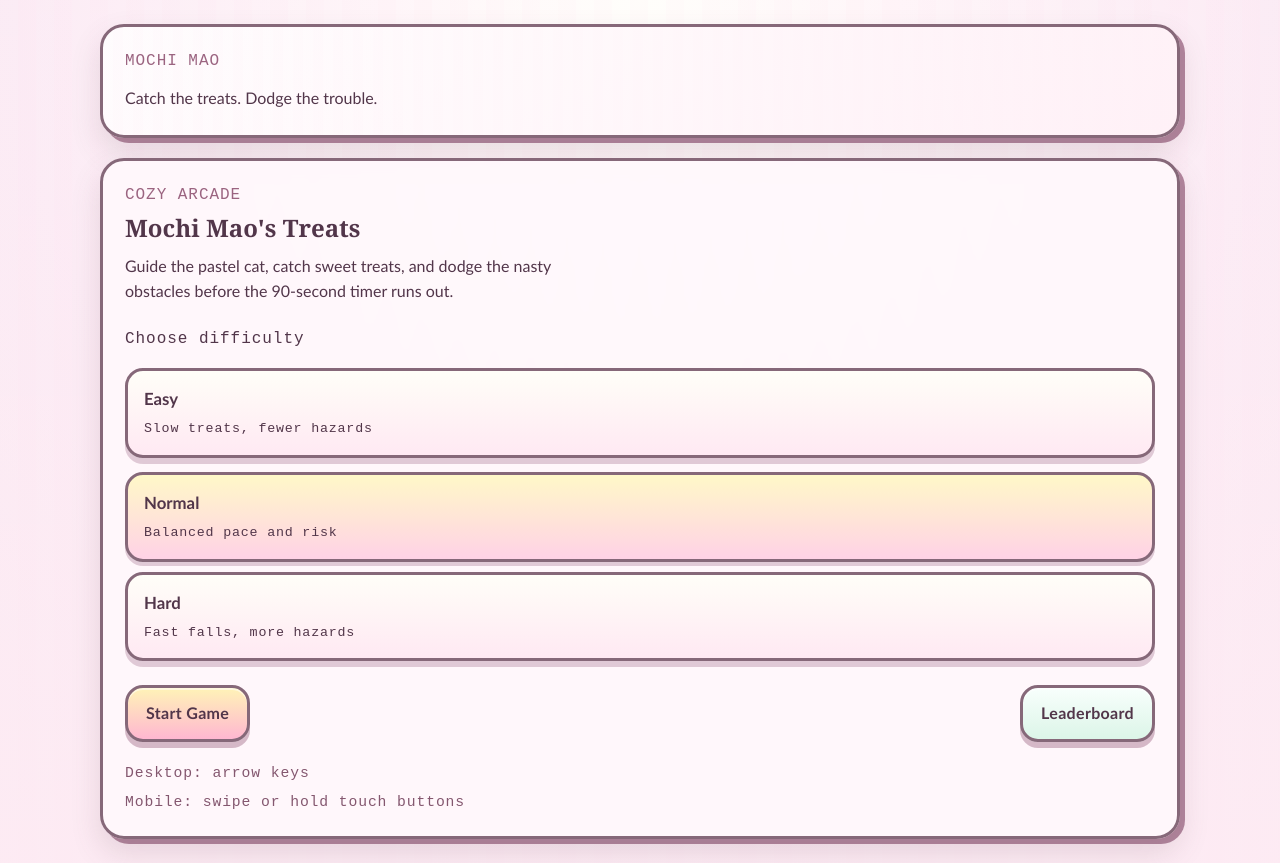
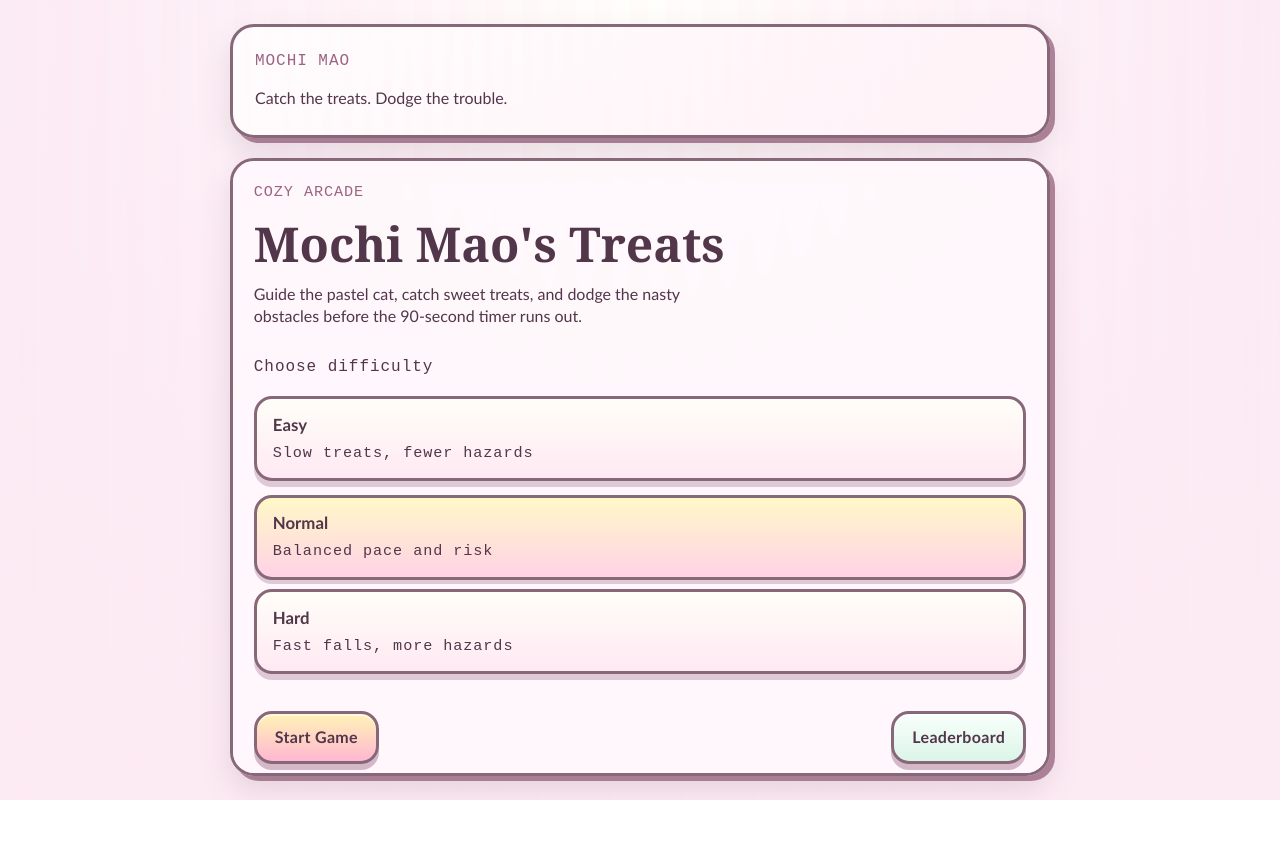
Before and after one commit to kimmyphua/mochi-mao, a React (Vite) app: page / in a window 1280 px wide. After the commit the page ends 800 px from the top, so only its background shows below. Built offline with nearby package versions, Linux system fonts and the light colour scheme.

Commit message:
Refine app-style layouts and gameplay viewport

```diff
--- a/src/App.tsx
+++ b/src/App.tsx
@@ -1,4 +1,5 @@
 import { useEffect, useMemo, useRef, useState } from 'react';
+import type { CSSProperties } from 'react';
 import badCatchUrl from './sounds/bad_catch.mp3';
 import easyBgmUrl from './sounds/bgm_level_easy.mp3';
 import hardBgmUrl from './sounds/bgm_level_hard.mp3';
@@ -46,6 +47,7 @@ export default function App() {
   const [playerName, setPlayerName] = useState('Mochi');
   const [isScoreSaved, setIsScoreSaved] = useState(false);
   const [isCatHurt, setIsCatHurt] = useState(false);
+  const [arenaScale, setArenaScale] = useState(1);
 
   const animationFrameRef = useRef<number>();
   const countdownTimeoutRef = useRef<number>();
@@ -71,6 +73,9 @@ export default function App() {
   });
   const screenRef = useRef<GameScreen>('start');
   const touchStartXRef = useRef<number | null>(null);
+  const gameLayoutRef = useRef<HTMLElement>(null);
+  const hudRef = useRef<HTMLDivElement>(null);
+  const touchControlsRef = useRef<HTMLDivElement>(null);
 
   useEffect(() => {
     gameStartAudioRef.current = new Audio(gameStartUrl);
@@ -114,6 +119,78 @@ export default function App() {
 
   useEffect(() => {
     screenRef.current = screen;
+  }, [screen]);
+
+  useEffect(() => {
+    const isScreenLocked = true;
+    const isPlayingLikeScreen = screen === 'playing';
+    document.body.classList.toggle('screen-locked', isScreenLocked);
+    document.documentElement.classList.toggle('screen-locked', isScreenLocked);
+    document.body.classList.toggle('playing-mode', isPlayingLikeScreen);
+    document.documentElement.classList.toggle('playing-mode', isPlayingLikeScreen);
+
+    return () => {
+      document.body.classList.remove('screen-locked');
+      document.documentElement.classList.remove('screen-locked');
+      document.body.classList.remove('playing-mode');
+      document.documentElement.classList.remove('playing-mode');
+    };
+  }, [screen]);
+
+  useEffect(() => {
+    if (screen !== 'playing') {
+      setArenaScale(1);
+      return;
+    }
+
+    const updateArenaScale = () => {
+      const layout = gameLayoutRef.current;
+      const hud = hudRef.current;
+      const touchControls = touchControlsRef.current;
+      if (!layout || !hud) {
+        return;
+      }
+
+      const layoutStyles = window.getComputedStyle(layout);
+      const rowGap = Number.parseFloat(layoutStyles.rowGap || layoutStyles.gap || '0');
+      const touchControlsVisible =
+        touchControls && window.getComputedStyle(touchControls).display !== 'none';
+      const controlsHeight = touchControlsVisible ? touchControls.offsetHeight : 0;
+      const verticalGaps = rowGap * (touchControlsVisible ? 2 : 1);
+      const availableHeight = Math.max(
+        240,
+        layout.clientHeight - hud.offsetHeight - controlsHeight - verticalGaps,
+      );
+      const availableWidth = Math.max(260, layout.clientWidth);
+      const nextScale = Math.min(
+        1,
+        availableWidth / ARENA_WIDTH,
+        availableHeight / ARENA_HEIGHT,
+      );
+
+      setArenaScale((current) => (Math.abs(current - nextScale) > 0.01 ? nextScale : current));
+    };
+
+    const animationFrame = window.requestAnimationFrame(updateArenaScale);
+    const resizeObserver = new ResizeObserver(updateArenaScale);
+
+    if (gameLayoutRef.current) {
+      resizeObserver.observe(gameLayoutRef.current);
+    }
+    if (hudRef.current) {
+      resizeObserver.observe(hudRef.current);
+    }
+    if (touchControlsRef.current) {
+      resizeObserver.observe(touchControlsRef.current);
+    }
+
+    window.addEventListener('resize', updateArenaScale);
+
+    return () => {
+      window.cancelAnimationFrame(animationFrame);
+      resizeObserver.disconnect();
+      window.removeEventListener('resize', updateArenaScale);
+    };
   }, [screen]);
 
   useEffect(() => {
@@ -413,11 +490,38 @@ export default function App() {
     () => DIFFICULTY_SETTINGS[difficulty].label,
     [difficulty],
   );
+  const arenaViewportStyle = useMemo(
+    () =>
+      ({
+        ['--arena-scale' as string]: arenaScale.toString(),
+        ['--arena-width' as string]: `${ARENA_WIDTH}px`,
+        ['--arena-height' as string]: `${ARENA_HEIGHT}px`,
+      }) satisfies CSSProperties,
+    [arenaScale],
+  );
 
   return (
-    <main className="app-shell">
-      <div className="app-frame">
-        <div className="brand-panel">
+    <main
+      className={`app-shell fixed-shell${
+        screen === 'playing' ? ' playing-shell' : ''
+      }`}
+    >
+      <div
+        className={`app-frame fixed-frame${
+          screen === 'playing' ? ' playing-frame' : ''
+        }`}
+        style={screen === 'playing' ? arenaViewportStyle : undefined}
+      >
+        <div
+          className={`brand-panel${screen === 'playing' ? ' compact-brand' : ''}${
+            screen === 'gameOver' ||
+            screen === 'start' ||
+            screen === 'countdown' ||
+            screen === 'leaderboard'
+              ? ' app-screen-brand'
+              : ''
+          }`}
+        >
           <p className="pixel-badge">Mochi Mao</p>
           <p className="brand-copy">
             Catch the treats. Dodge the trouble.
@@ -441,7 +545,7 @@ export default function App() {
         )}
 
         {screen === 'countdown' && (
-          <section className="panel screen-card countdown-screen">
+          <section className="panel screen-card countdown-screen app-screen-card">
             <p className="eyebrow">Get Ready</p>
             <h2>MOCHI MAO</h2>
             <p className="screen-copy">Catch the treats. Dodge the trouble.</p>
@@ -487,17 +591,23 @@ export default function App() {
         )}
 
         {screen === 'playing' && (
-          <section className="game-layout">
+          <section ref={gameLayoutRef} className="game-layout">
+            <div ref={hudRef}>
               <GameHud
                 difficultyLabel={difficultyLabel}
                 lives={lives}
                 score={score}
                 timeLeft={Math.max(0, Math.ceil(timeLeft))}
               />
+            </div>
 
+            <div className="game-viewport" style={arenaViewportStyle}>
               <div
                 className="game-arena panel"
                 onTouchEnd={(event) => handleSwipeEnd(event.changedTouches[0]?.clientX ?? 0)}
+                onTouchMove={(event) => {
+                  event.preventDefault();
+                }}
                 onTouchStart={(event) => handleSwipeStart(event.touches[0]?.clientX ?? 0)}
               >
                 <div className="pixel-cloud pixel-cloud-left" />
@@ -539,8 +649,9 @@ export default function App() {
                   <span className="cat-paw cat-paw-right" />
                 </div>
               </div>
+            </div>
 
-            <div className="touch-controls">
+            <div ref={touchControlsRef} className="touch-controls">
               <button
                 className="touch-button"
                 onPointerDown={() => {
--- a/src/components/GameOverScreen.tsx
+++ b/src/components/GameOverScreen.tsx
@@ -26,7 +26,7 @@ export function GameOverScreen({
   onShowLeaderboard,
 }: GameOverScreenProps) {
   return (
-    <section className="panel screen-card">
+    <section className="panel screen-card app-screen-card game-over-screen">
       <p className="eyebrow">Round Finished</p>
       <h2>Game Over</h2>
       <p className="screen-copy">
--- a/src/components/LeaderboardScreen.tsx
+++ b/src/components/LeaderboardScreen.tsx
@@ -11,7 +11,7 @@ export function LeaderboardScreen({
   onBack,
 }: LeaderboardScreenProps) {
   return (
-    <section className="panel screen-card">
+    <section className="panel screen-card app-screen-card leaderboard-screen">
       <div className="section-head">
         <div>
           <p className="eyebrow">Hall of Fame</p>
--- a/src/components/StartScreen.tsx
+++ b/src/components/StartScreen.tsx
@@ -15,7 +15,7 @@ export function StartScreen({
   onLeaderboard,
 }: StartScreenProps) {
   return (
-    <section className="panel screen-card start-screen">
+    <section className="panel screen-card start-screen app-screen-card">
       <p className="eyebrow">Cozy Arcade</p>
       <h1>Mochi Mao's Treats</h1>
       <p className="screen-copy">
--- a/src/styles.css
+++ b/src/styles.css
@@ -37,6 +37,13 @@ body,
   margin: 0;
 }
 
+html.screen-locked,
+body.screen-locked {
+  height: 100%;
+  overflow: hidden;
+  overscroll-behavior: none;
+}
+
 body {
   min-height: 100vh;
   touch-action: manipulation;
@@ -60,7 +67,13 @@ button {
 
 .app-shell {
   min-height: 100vh;
-  padding: 20px 14px 32px;
+  padding: 12px 10px;
+}
+
+.app-shell.fixed-shell {
+  height: 100dvh;
+  min-height: 100dvh;
+  overflow: hidden;
 }
 
 .app-frame {
@@ -68,6 +81,18 @@ button {
   margin: 0 auto;
   display: grid;
   gap: 20px;
+}
+
+.app-frame.fixed-frame {
+  height: 100%;
+  grid-template-rows: auto minmax(0, 1fr);
+}
+
+.app-frame.playing-frame {
+  min-height: 0;
+  grid-template-rows: auto minmax(0, 1fr);
+  gap: 10px;
+  justify-items: center;
 }
 
 .brand-panel,
@@ -88,6 +113,30 @@ button {
       rgba(255, 214, 233, 0.2) 10px,
       rgba(255, 214, 233, 0.2) 20px
     );
+}
+
+.brand-panel.compact-brand {
+  padding: 12px 16px 14px;
+}
+
+.brand-panel.app-screen-brand {
+  width: min(100%, 820px);
+  margin: 0 auto;
+}
+
+.playing-frame .brand-panel.compact-brand {
+  width: calc(var(--arena-width, 360px) * var(--arena-scale, 1));
+  max-width: 100%;
+  margin: 0 auto;
+}
+
+.brand-panel.compact-brand .pixel-badge {
+  margin-bottom: 4px;
+}
+
+.brand-panel.compact-brand .brand-copy {
+  margin-top: 4px;
+  font-size: 0.95rem;
 }
 
 .pixel-badge,
@@ -131,6 +180,61 @@ h2 {
   backdrop-filter: blur(8px);
 }
 
+.app-screen-card {
+  width: min(100%, 760px);
+  min-height: 0;
+  margin: 0 auto;
+  overflow: hidden;
+  padding: clamp(14px, 2.6vh, 22px);
+}
+
+.start-screen {
+  overflow: auto;
+}
+
+.countdown-screen,
+.start-screen,
+.game-over-screen,
+.leaderboard-screen {
+  height: 100%;
+  display: grid;
+  align-content: start;
+  gap: clamp(10px, 1.6vh, 18px);
+}
+
+.game-over-screen {
+  grid-template-rows: auto auto auto auto auto minmax(0, 1fr) auto;
+}
+
+.app-screen-card h1 {
+  font-size: clamp(1.95rem, 4vw, 3rem);
+}
+
+.app-screen-card h2 {
+  font-size: clamp(1.85rem, 3.8vw, 2.65rem);
+}
+
+.app-screen-card .eyebrow {
+  margin-bottom: 0;
+  font-size: clamp(0.72rem, 1.5vw, 0.95rem);
+}
+
+.app-screen-card .screen-copy {
+  margin-top: 0;
+  font-size: clamp(0.96rem, 1.8vw, 1rem);
+  line-height: 1.35;
+}
+
+.start-screen .difficulty-group,
+.countdown-screen .instruction-card,
+.game-over-screen .save-score-card,
+.game-over-screen .mini-board,
+.app-screen-card .control-hint,
+.app-screen-card .showcase-wrap,
+.app-screen-card .button-row {
+  margin-top: 0;
+}
+
 .showcase-wrap {
   display: flex;
   justify-content: center;
@@ -154,7 +258,7 @@ h2 {
 
 .instruction-card {
   margin-top: 18px;
-  padding: 14px 16px;
+  padding: clamp(10px, 1.6vh, 14px) clamp(12px, 1.8vw, 16px);
   border-radius: 18px;
   border: 2px solid rgba(141, 110, 129, 0.34);
   background: rgba(255, 255, 255, 0.58);
@@ -170,8 +274,8 @@ h2 {
 
 .difficulty-grid {
   display: grid;
-  gap: 12px;
-  margin-top: 10px;
+  gap: clamp(8px, 1.4vh, 12px);
+  margin-top: 8px;
 }
 
 .difficulty-card {
@@ -185,16 +289,20 @@ h2 {
       rgba(255, 222, 235, 0.18) 8px 16px
     );
   color: var(--ink);
-  padding: 15px 16px;
+  padding: clamp(10px, 1.6vh, 15px) clamp(12px, 1.6vw, 16px);
   text-align: left;
   display: grid;
-  gap: 7px;
+  gap: 4px;
   box-shadow: 0 6px 0 rgba(178, 133, 157, 0.4);
 }
 
 .difficulty-card span {
-  font-size: 1.05rem;
+  font-size: clamp(0.98rem, 2vw, 1.05rem);
   font-weight: 700;
+}
+
+.difficulty-card small {
+  font-size: clamp(0.82rem, 1.4vw, 0.95rem);
 }
 
 .difficulty-card.active {
@@ -222,8 +330,8 @@ h2 {
 .touch-button {
   border: 3px solid var(--border);
   border-radius: 18px;
-  padding: 13px 18px;
-  min-height: 54px;
+  padding: clamp(10px, 1.4vh, 13px) clamp(14px, 1.8vw, 18px);
+  min-height: clamp(46px, 6vh, 54px);
   background: #fffef8;
   color: var(--ink);
   box-shadow:
@@ -269,27 +377,69 @@ h2 {
 .control-hint {
   margin-top: 20px;
   display: grid;
-  gap: 6px;
+  gap: 4px;
   color: #84576f;
-  font-size: 0.92rem;
+  font-size: clamp(0.8rem, 1.3vw, 0.92rem);
+}
+
+.leaderboard-screen {
+  display: grid;
+  grid-template-rows: auto 1fr;
+  gap: clamp(10px, 1.5vh, 16px);
+}
+
+.leaderboard-screen .leaderboard-list {
+  min-height: 0;
+  margin-top: 0;
+  align-content: start;
+  overflow: auto;
+  padding-right: 4px;
+}
+
+.game-over-screen .mini-board {
+  min-height: 0;
+  display: grid;
+  grid-template-rows: auto minmax(0, 1fr);
+}
+
+.game-over-screen .mini-board ol {
+  min-height: 0;
+  overflow: auto;
+  align-content: start;
+  padding-right: 4px;
 }
 
 .game-layout {
   display: grid;
   gap: 16px;
+  min-height: 0;
+}
+
+.playing-frame .game-layout {
+  width: calc(var(--arena-width, 360px) * var(--arena-scale, 1));
+  max-width: 100%;
+  gap: 10px;
+  grid-template-rows: auto auto auto;
 }
 
 .hud {
   display: grid;
-  grid-template-columns: repeat(2, minmax(0, 1fr));
-  gap: 12px;
+  grid-template-columns: repeat(4, minmax(0, 1fr));
+  gap: 6px;
+}
+
+.playing-frame .hud {
+  width: calc(var(--arena-width, 360px) * var(--arena-scale, 1));
+  max-width: 100%;
+  margin: 0 auto;
 }
 
 .hud-pill {
   position: relative;
   border: 3px solid var(--border);
-  border-radius: 16px;
-  padding: 11px 12px 10px;
+  border-radius: 14px;
+  min-width: 0;
+  padding: 7px 8px 6px;
   background:
     linear-gradient(180deg, rgba(255, 255, 255, 0.9), rgba(255, 240, 246, 0.95)),
     repeating-linear-gradient(
@@ -303,9 +453,9 @@ h2 {
 .hud-pill::before {
   content: '';
   position: absolute;
-  inset: 5px;
+  inset: 4px;
   border: 2px solid rgba(255, 255, 255, 0.5);
-  border-radius: 10px;
+  border-radius: 9px;
   pointer-events: none;
 }
 
@@ -321,22 +471,37 @@ h2 {
 
 .hud-label {
   display: block;
-  margin-bottom: 4px;
-  font-size: 0.72rem;
+  margin-bottom: 1px;
+  font-size: 0.56rem;
   color: #91677c;
 }
 
 .hud strong {
-  font-size: 1.1rem;
+  display: block;
+  overflow: hidden;
+  font-size: 0.88rem;
+  line-height: 1.1;
+  text-overflow: ellipsis;
+  white-space: nowrap;
+}
+
+.game-viewport {
+  position: relative;
+  width: calc(var(--arena-width, 360px) * var(--arena-scale, 1));
+  height: calc(var(--arena-height, 640px) * var(--arena-scale, 1));
+  margin: 0 auto;
+  min-height: 0;
 }
 
 .game-arena {
-  position: relative;
-  width: min(100%, 360px);
-  height: min(72vh, 640px);
-  min-height: 500px;
-  margin: 0 auto;
+  position: absolute;
+  inset: 0 auto auto 0;
+  width: var(--arena-width, 360px);
+  height: var(--arena-height, 640px);
   overflow: hidden;
+  touch-action: none;
+  transform: scale(var(--arena-scale, 1));
+  transform-origin: top left;
   background:
     linear-gradient(180deg, #bde8ff 0%, #effbff 36%, #fff2f8 36%, #fff6e2 100%);
 }
@@ -883,19 +1048,21 @@ h2 {
 .touch-controls {
   display: grid;
   grid-template-columns: repeat(2, 1fr);
-  gap: 14px;
+  gap: 10px;
   width: min(100%, 360px);
   margin: 0 auto;
 }
 
 .touch-button {
-  font-size: 1.45rem;
+  height: 48px;
+  padding: 9px 14px;
+  font-size: 1.1rem;
 }
 
 .save-score-card,
 .mini-board {
   margin-top: 20px;
-  padding: 16px;
+  padding: clamp(12px, 1.7vh, 16px);
   border-radius: 18px;
   background: rgba(255, 255, 255, 0.6);
   border: 2px solid rgba(141, 110, 129, 0.4);
@@ -906,7 +1073,7 @@ input[type='text'] {
   min-width: 0;
   border: 3px solid var(--border);
   border-radius: 14px;
-  padding: 12px 14px;
+  padding: clamp(9px, 1.3vh, 12px) clamp(10px, 1.4vw, 14px);
   background: #fffefb;
   color: var(--ink);
 }
@@ -929,7 +1096,7 @@ input[type='text'] {
   padding: 0;
   margin: 12px 0 0;
   display: grid;
-  gap: 10px;
+  gap: clamp(8px, 1vh, 10px);
 }
 
 .mini-board li,
@@ -938,7 +1105,7 @@ input[type='text'] {
   grid-template-columns: auto 1fr auto;
   gap: 12px;
   align-items: center;
-  padding: 12px 14px;
+  padding: clamp(8px, 1.1vh, 12px) clamp(10px, 1.4vw, 14px);
   border-radius: 16px;
   background: rgba(255, 249, 252, 0.85);
   border: 2px solid rgba(141, 110, 129, 0.34);
@@ -959,6 +1126,54 @@ input[type='text'] {
   color: #8e4d6d;
 }
 
+.leaderboard-list strong,
+.mini-board strong,
+.leaderboard-list small,
+.leaderboard-list,
+.mini-board {
+  font-size: clamp(0.86rem, 1.35vw, 1rem);
+}
+
+@media (max-height: 760px) {
+  .app-shell,
+  .app-shell.fixed-shell {
+    padding: 10px 8px;
+  }
+
+  .app-frame {
+    gap: 12px;
+  }
+
+  .brand-panel {
+    padding: 14px 16px 16px;
+  }
+
+  .app-screen-card {
+    padding: 12px;
+  }
+
+  .app-screen-card h1 {
+    font-size: clamp(1.7rem, 3.7vw, 2.35rem);
+  }
+
+  .app-screen-card h2 {
+    font-size: clamp(1.6rem, 3.5vw, 2.2rem);
+  }
+
+  .save-score-row,
+  .section-head {
+    gap: 8px;
+  }
+
+  .showcase-wrap {
+    margin: 6px 0 0;
+  }
+
+  .instruction-card p {
+    margin-top: 4px;
+  }
+}
+
 @media (min-width: 900px) {
   .app-shell {
     padding: 24px;
@@ -972,9 +1187,20 @@ input[type='text'] {
     position: static;
   }
 
+  .app-screen-card {
+    width: min(100%, 820px);
+  }
+
+  .brand-panel.app-screen-brand {
+    width: min(100%, 820px);
+  }
+
+  .hud {
+    width: min(100%, 920px);
+  }
+
   .touch-controls {
-    width: min(100%, 360px);
-    margin: 0 auto;
+    display: none;
   }
 }
 
```
Lines whose indentation alone changed are shown as unchanged.
